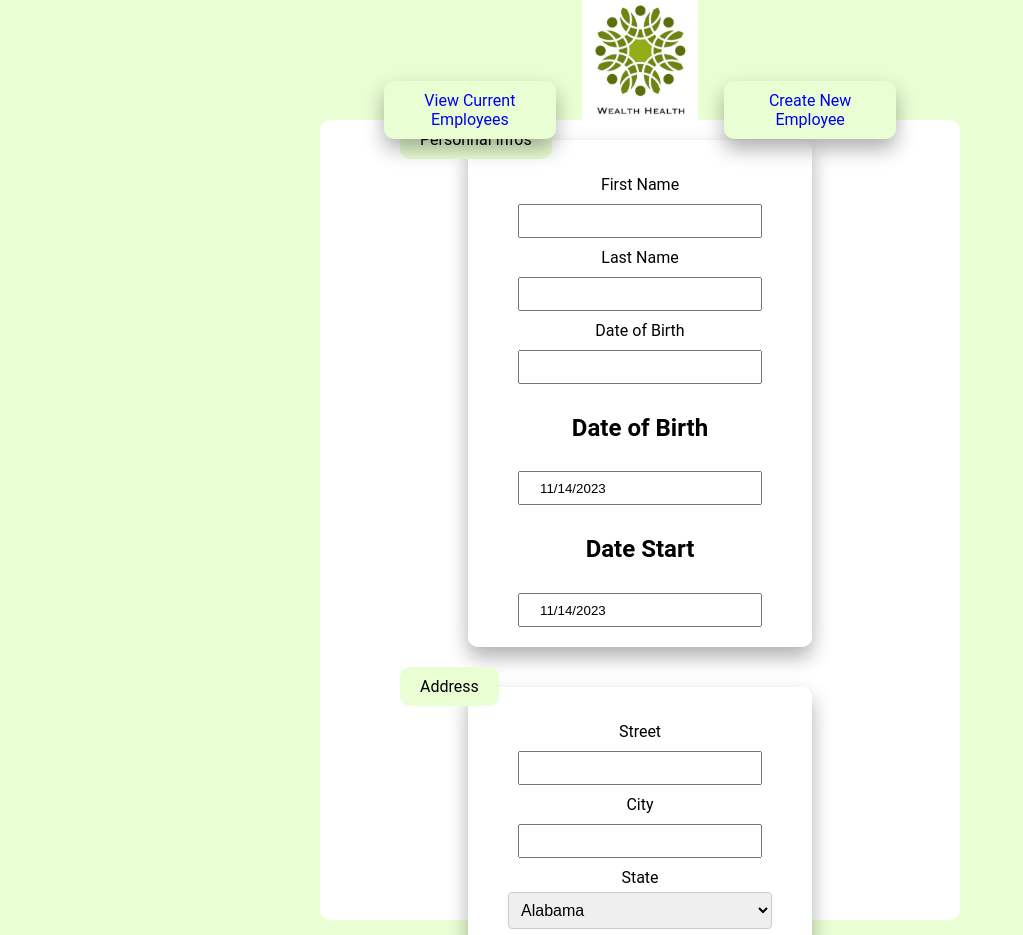
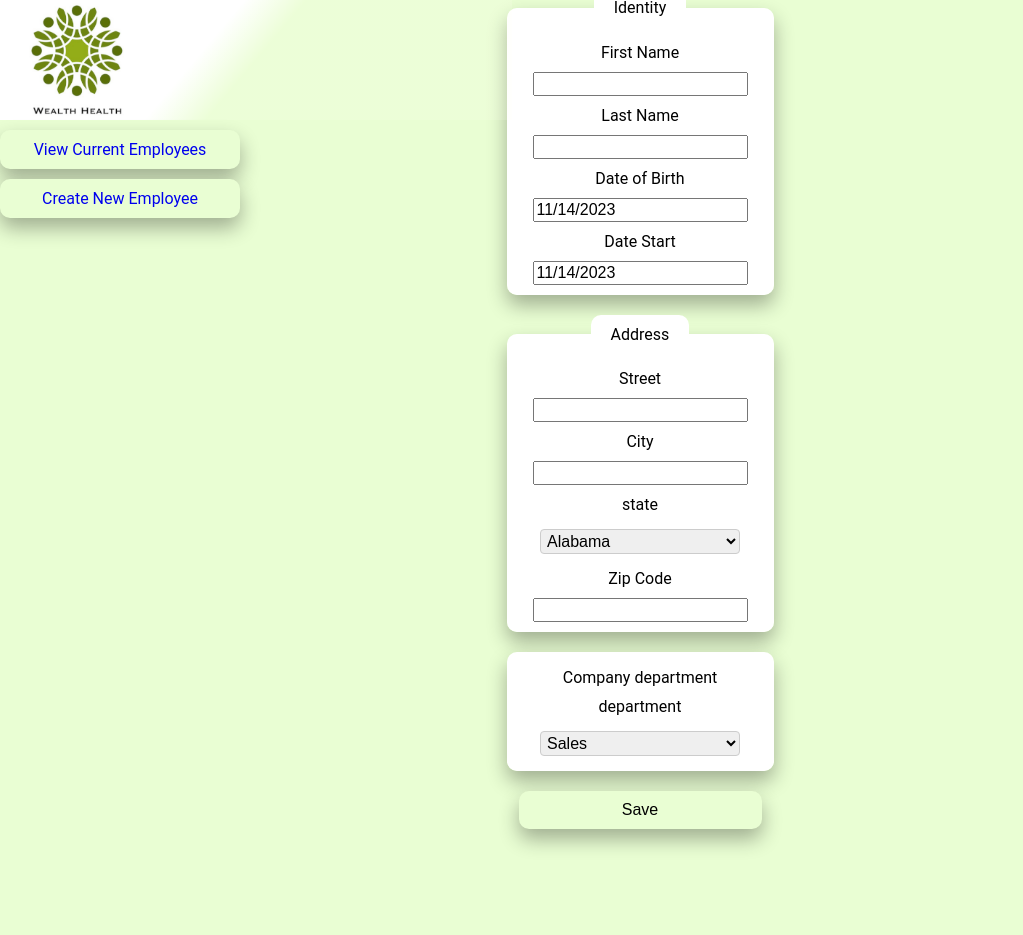
Before and after one commit to leen1515/hrnet, a React (Create React App) app in the folder hrnet/: page / in a window 1280 px wide. Shown: the top 935 px of the page, without its empty margins (0-1023 px from the left). Built offline with nearby package versions, Linux system fonts and the light colour scheme.

Commit message:
feat(): style

```diff
--- a/hrnet/src/components/CreateForm.jsx
+++ b/hrnet/src/components/CreateForm.jsx
@@ -4,49 +4,29 @@ import { departmentsArray } from '../modules/selector/datasArrays/departmentsArr
 import { statesArray } from '../modules/selector/datasArrays/statesArray';
 import DateSelector from '../modules/DateSelector';
 import Modal from '../modules/Modal';
+import { Label } from '../styled/global';
 
 const Container = styled.div`
-
     display:flex;
     flex-direction:column;
     align-items:center;
     justify-content:flex-start;
-    width:50%;
+    width:80%;
     height:100vh;
     margin:auto;
-    background-color:#ffffff;
     border-radius: 10px;
-
 `;
 const FormStyle = styled.form`
     display:flex;
     flex-direction:column;
     align-items:center;
-    justify-content:flex-start;
-    width:50%;
-    margin:auto;
+    margin-top: -250px;
+
     && input{
-        width: 200px;
-        height: 10px;
-        margin: 10px 0px;
-        padding: 10px 20px;
+        font-size: 1em;
+        font-weight: 400;
     }
-    && button{
-        width: 400px;
-        height: 40px;
-        margin: 10px 0px;
-        padding: 10px 20px;
-        border-radius: 10px;
-        border:none;
-        box-shadow: 0px 10px 20px rgba(0, 0, 0, 0.315);
-        cursor:pointer;
-        &:hover{
-            background-color: #ffffff;
-        }
-    }
-    && label{
 
-    }
 `;
 
 const AddressFieldset = styled.fieldset`
@@ -71,7 +51,7 @@ const InfosFieldset = styled.fieldset`
     background-color: white;
     border-radius: 10px;
     border:none;
-    margin-bottom: 20px;
+    margin: 20px 0;
     box-shadow: 0px 10px 20px rgba(0, 0, 0, 0.315);
 
 `;
@@ -79,24 +59,36 @@ const InfosFieldset = styled.fieldset`
 const Legend = styled.legend`
     font-size: 1em;
     font-weight: 400;
-    margin-bottom: 10px;
-    margin-left: -80px;
+    margin:auto;
+    padding: 10px 20px;
+    background-color:#ffffff;
+    border-radius: 10px;
+
+`;
+
+const LabelLegend = styled.label`
+    font-size: 1em;
+    font-weight: 400;
+    margin: 10px 0 0 0;
+    width:fit-content;
+    background-color:#ffffff;
+    border-radius: 10px;
+    border:none;
+`;
+const Button = styled.button`
+    font-size: 1em;
+    font-weight: 400;
     padding: 10px 20px;
     background-color:#e9fed3;
     border-radius: 10px;
     border:none;
-`;
-
-
-const DepartementContainer = styled.div`
-    font-size: 1.5em;
-    font-weight: 400;
     width:100%;
-    padding: 10px 50px;
-    text-align: left;
-    background-color:#e9fed3;
-    border-radius: 10px;
-    border:none;
+    margin:0;
+    box-shadow: 0px 10px 20px rgba(0, 0, 0, 0.315);
+    cursor:pointer;
+    &:hover{
+        background-color: #ffffff;
+    }
 `;
 function CreateForm() {
     const departmentOptions = departmentsArray;
@@ -111,43 +103,40 @@ return (
             <FormStyle action="#" id="create-employee">
 
                 <InfosFieldset>
-                <Legend>Personnal Infos</Legend>
+                <Legend>Identity</Legend>
 
-                <label htmlFor="first-name">First Name</label>
+                <Label htmlFor="first-name">First Name</Label>
                 <input type="text" id="first-name" />
 
-                <label htmlFor="last-name">Last Name</label>
+                <Label htmlFor="last-name">Last Name</Label>
                 <input type="text" id="last-name" />
-
-                <label htmlFor="date-of-birth">Date of Birth</label>
-                <input id="date-of-birth" type="text" />
                 <DateSelector title = "Date of Birth"/>
                 <DateSelector title = "Date Start"/>
                 </InfosFieldset>
                 <AddressFieldset>
                     <Legend>Address</Legend>
 
-                    <label htmlFor="street">Street</label>
+                    <Label htmlFor="street">Street</Label>
                     <input id="street" type="text" />
 
-                    <label htmlFor="city">City</label>
+                    <Label htmlFor="city">City</Label>
                     <input id="city" type="text" />
 
-                    <label htmlFor="state">State</label>
-                    <Selector name="state" id="state"
+                    <Selector label="state" name="state" id="state"
                 options={statesArray}
                 onChange={handleSelectChange} />
 
-                    <label htmlFor="zip-code">Zip Code</label>
+                    <Label htmlFor="zip-code">Zip Code</Label>
                     <input id="zip-code" type="number" />
                 </AddressFieldset>
-                <DepartementContainer>
-                <label htmlFor="department">Department</label>
-                <Selector name="department" id="department"
+                <InfosFieldset>
+                <LabelLegend>Company department</LabelLegend>
+                <Selector label="department" name="department" id="department"
                 options={departmentOptions}
                 onChange={handleSelectChange} />
-                <button type="submit">Save</button>
-                </DepartementContainer>
+                </InfosFieldset>
+                <Button type="submit">Save</Button>
+
             </FormStyle>
         </Container>
         <Modal id="confirmation">Employee Created!</Modal>
--- a/hrnet/src/components/Header.jsx
+++ b/hrnet/src/components/Header.jsx
@@ -5,29 +5,40 @@ import { Link } from 'react-router-dom';
 const HeaderStyle = styled.header`
     position:relative;
     display:flex;
-    align-items:center;
-    justify-content:space-between;
+    align-items:flex-start;
+    justify-content:flex-start;
     flex-direction:row;
     width:40%;
     height:15vh;
-    margin: auto;
-
+    margin: 0;
+    background : linear-gradient(130deg, #ffffff 40%, #fffff027 50%);
     && img{
 object-fit: contain;
-width: 100%;
+width: 30%;
 height:100%;
 }
 `;
+
+const ContainLink = styled.div`
+    position:relative;
+    display:flex;
+    flex-direction: column;
+    align-items:flex-start;
+    width:300px;
+    top: 0px;
+    left:0;
+    justify-content:flex-start;
+    `;
 
 const LinkStyle = styled(Link)`
     position:relative;
     font-size: 1em;
     font-weight: 400;
-    margin-top: 100px;
+    margin-top: 10px;
     padding: 10px 20px;
     background-color:#e9fed3;
     border-radius: 10px;
-    width:400px;
+    width:200px;
     text-align: center;
     border:none;
     text-decoration:none;
@@ -42,12 +53,14 @@ function Header(){
 
     return(<>
         <HeaderStyle>
-        <LinkStyle to = "/ListEmploye">View Current Employees</LinkStyle>
 
             <img src={logo} alt="logo" />
-            <LinkStyle to = "/">Create New Employee</LinkStyle>
 
         </HeaderStyle>
+        <ContainLink>
+        <LinkStyle to = "/ListEmploye">View Current Employees</LinkStyle>
+        <LinkStyle to = "/">Create New Employee</LinkStyle>
+        </ContainLink>
         </>
     )
 }
--- a/hrnet/src/modules/DateSelector.jsx
+++ b/hrnet/src/modules/DateSelector.jsx
@@ -1,6 +1,15 @@
 import { useState } from 'react';
 import DatePicker from 'react-datepicker';
 import 'react-datepicker/dist/react-datepicker.css';
+import { Label } from '../styled/global';
+import styled from 'styled-components';
+
+
+const DatePickStyle = styled(DatePicker)`
+
+    &&:focus {
+    outline: 2px solid black;}
+`;
 
 function DateSelector({ title, onChange }){
   const [selectedDate, setSelectedDate] = useState(new Date());
@@ -11,8 +20,8 @@ function DateSelector({ title, onChange }){
     }
   };
   return (<>
-    <h2>{title}</h2>
-    <DatePicker selected={selectedDate} onChange={handleChange} />
+    <Label htmlFor={title}>{title}</Label>
+    <DatePickStyle id ={title} selected={selectedDate} onChange={handleChange} />
     </>
   );
 };
--- a/hrnet/src/modules/selector/Selector.jsx
+++ b/hrnet/src/modules/selector/Selector.jsx
@@ -1,15 +1,20 @@
 import { useState } from 'react';
 import styled from 'styled-components';
+import { Label } from '../../styled/global';
 
 const StyledSelect = styled.select`
-  padding: 8px;
+  padding: 2px;
+  width: 200px;
   border: 1px solid #ccc;
   border-radius: 4px;
-  font-size: 16px;
+  font-size: 1em;
   margin: 5px 0;
+  outline:black;
+  &&:focus {
+    outline: 2px solid black;}
 `;
 
-function Selector({ name, id, options, onChange }) {
+function Selector({ label, name, id, options, onChange }) {
     const [value, setValue] = useState('');
 
     const handleChange = (e) => {
@@ -27,10 +32,12 @@ function Selector({ name, id, options, onChange }) {
         }
     };
 
-    return (
+    return (<>
+          {label && <Label htmlFor={id}>{label}</Label>}
         <StyledSelect name={name} id={id} value={value} onChange={handleChange}>
             {options.map(renderOption)}
         </StyledSelect>
+        </>
     );
 }
 
--- a/hrnet/src/styled/global.js
+++ b/hrnet/src/styled/global.js
@@ -1,5 +1,5 @@
 import { createGlobalStyle } from "styled-components";
-
+import styled from "styled-components";
 
 export const GlobalStyle = createGlobalStyle`
     body {
@@ -9,3 +9,10 @@ export const GlobalStyle = createGlobalStyle`
         background-color: #e9fed3;
     }
 `;
+
+export const Label = styled.label`
+font-size: 1em;
+margin: 10px 0;
+font-weight: 400;
+display: block;
+`;
```
Also changed, not shown: hrnet/src/components/InfosUser.jsx (deleted).
